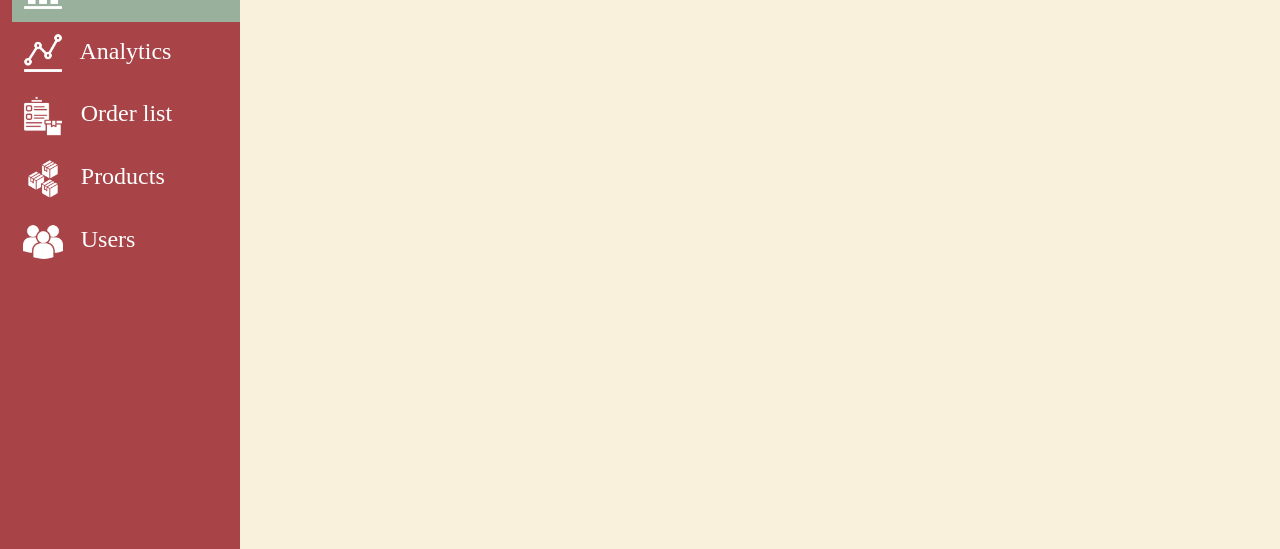
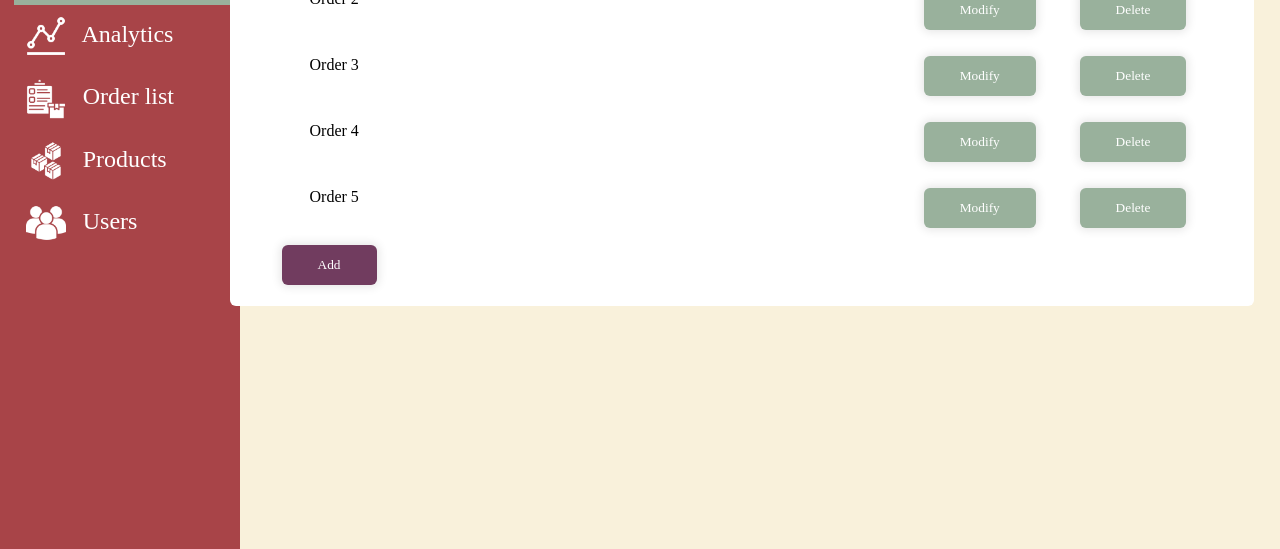
Before and after one commit to Web-Development-Project-CSc/Flavoured, a website: page HTML/products.html in a window 1280 px wide. Shown: the part 173-722 px from the top of the page. Drawn offline with Linux system fonts and the light colour scheme.

Commit message:
Products

```diff
--- a/HTML/CSS/productsSkin_0.css
+++ b/HTML/CSS/productsSkin_0.css
@@ -52,7 +52,7 @@ img {
 }
 
 li {
-  list-style: none;
+  list-style: n+one;
 }
 
 li img {
@@ -75,13 +75,12 @@ li img {
 }
 
 
-
 .sidebar.active {
   width: calc(100% - 60px);
   left: 60px;
 }
 
-nav {
+nav{
   color: white;
   display: flex;
   justify-content: space-between;
@@ -177,6 +176,53 @@ nav .profile-details .admin_name {
   margin: 5%;
 }
 .products{
-  z-index: 60;
-font-size:500px
+  background-color:white;
+  border-radius: 6px;
+z-index: 100;
+position: absolute;
+text-align: center;
+margin-top: 6%;
+margin-left: 18%;
+width:80%;
 }
+.products li{
+  border-radius: 6px;
+  padding:3%;
+  padding-top: 1%;
+  margin-bottom:1%;
+  margin-right: 3%;
+  text-align: left;
+  vertical-align:text-bottom
+}
+li:hover{
+  box-shadow: 0px 3px 10px rgba(94, 94, 94, 0.841);
+}
+
+button{
+border: 0;
+color: #ffffff;
+background-color:#99B19C;
+outline: 0;
+padding: 0;
+transition: all 200ms ease-in;
+cursor: pointer;
+box-shadow: 0 0 10px 2px rgba(0, 0, 0, .1);
+border-radius: 6px;
+padding: 12px 36px;
+margin-left:5%;
+font-family: 'Times New Roman', Times, serif;
+float:right;
+}
+button:active{
+  box-shadow: 0 0 8px 2px rgba(0, 0, 0, 0.525);
+  border-radius: 6px;
+}
+ul{
+  list-style: none;
+  margin:1%;
+}
+#adder{
+  float: left;
+  margin-bottom: 2%;
+  background-color:#713c5f;
+}
--- a/HTML/products.html
+++ b/HTML/products.html
@@ -6,7 +6,7 @@
     <meta http-equiv="X-UA-Compatible" content="IE=edge">
     <meta name="viewport" content="width=device-width, initial-scale=1.0">
     <title>Flavoured/admin dashboard</title>
-    <link rel="stylesheet" href="CSS/usersSkin_0.css">
+    <link rel="stylesheet" href="CSS/productsSkin_0.css">
 </head>
 
 <body>
@@ -57,16 +57,16 @@
             </div>
         </nav>
     </section>
-    <section class="products">
-      <ol>
+    <section class=" products">
+        <ul>
           <li>Order 1<button class ="del">Delete</button><button class ="mod">Modify</button></li>
           <li>Order 2<button class ="del">Delete</button><button class ="mod">Modify</button></li>
           <li>Order 3<button class ="del">Delete</button><button class ="mod">Modify</button></li>
           <li>Order 4<button class ="del">Delete</button><button class ="mod">Modify</button></li>
           <li>Order 5<button class ="del">Delete</button><button class ="mod">Modify</button></li>
 
-    </ol>
-   <button>Add</button>
+      </ul>
+     <button id="adder">Add</button>
     </section>
 </body>
 
```
Lines whose indentation alone changed are shown as unchanged.
